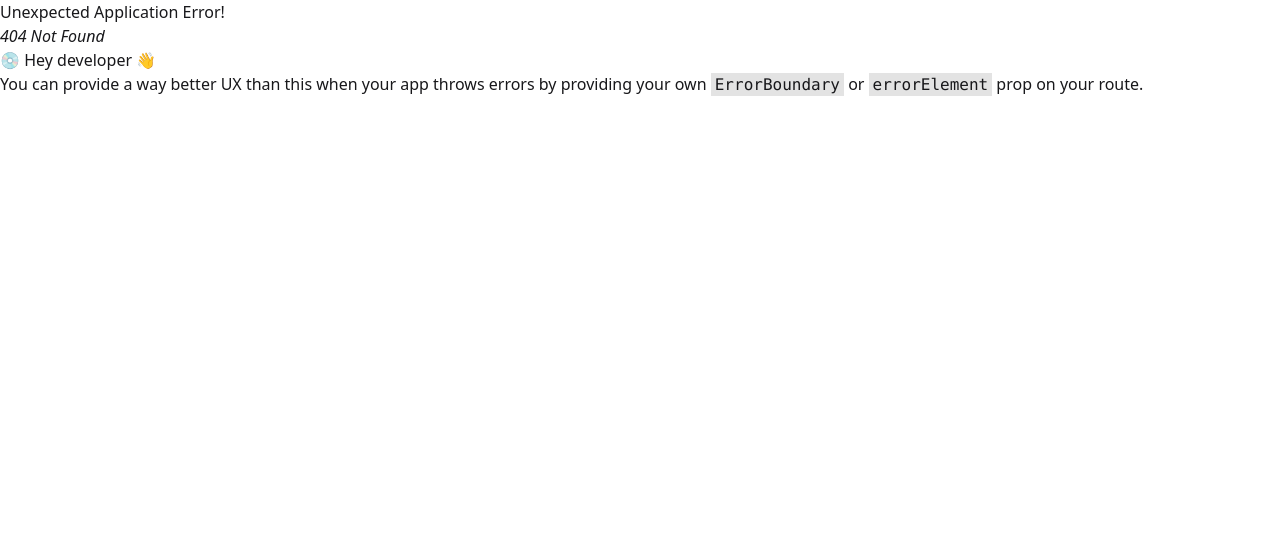
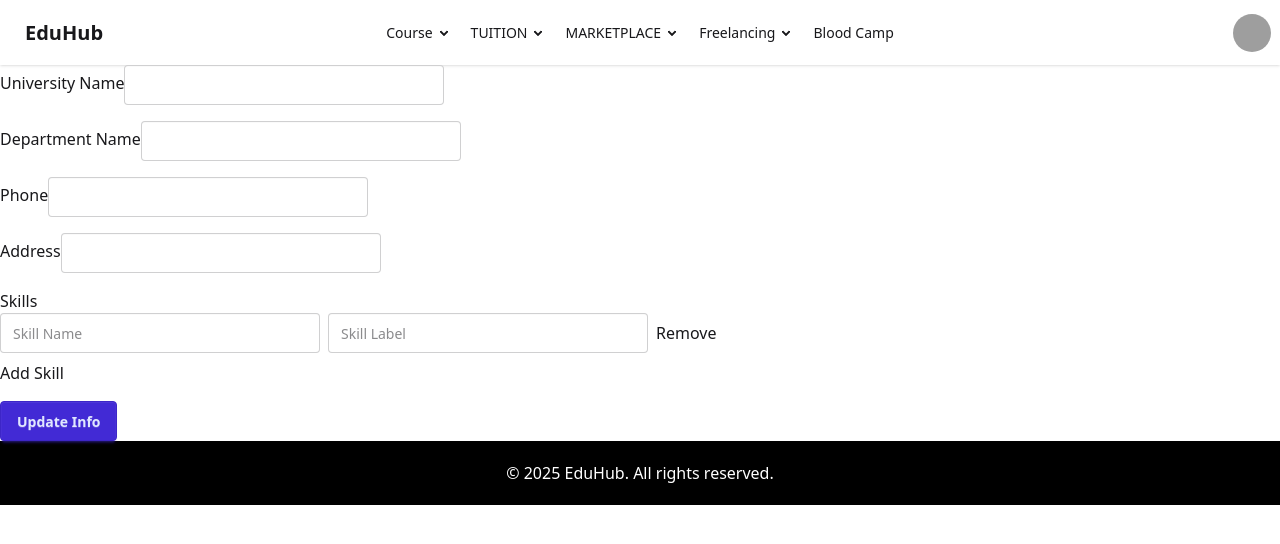
Before and after one commit to RabiulMannanSajed/EduHub-master-client, a React (Vite) app: page /profileSetting in a window 1280 px wide. Before the commit this address had no page. Shown: the top 544 px of the page. Built offline with nearby package versions, Linux system fonts and the light colour scheme; no server answers; grey boxes are pictures that could not be loaded.

Commit message:
profile updated

```diff
--- a/src/Pages/AuthFile/AuthNavbar/AuthNavbar.jsx
+++ b/src/Pages/AuthFile/AuthNavbar/AuthNavbar.jsx
@@ -90,7 +90,34 @@ const AuthNavbar = () => {
         </ul>
       </div>
       <div className="navbar-end">
-        <a className="btn">LogOut</a>
+        <div className="dropdown dropdown-end">
+          <div
+            tabIndex={0}
+            role="button"
+            className="btn btn-ghost btn-circle avatar"
+          >
+            <div className="w-10 rounded-full">
+              <img
+                alt="Tailwind CSS Navbar component"
+                src="https://img.daisyui.com/images/stock/photo-1534528741775-53994a69daeb.webp"
+              />
+            </div>
+          </div>
+          <ul
+            tabIndex={0}
+            className="menu menu-sm dropdown-content bg-base-100 rounded-box z-1 mt-3 w-52 p-2 shadow"
+          >
+            <li>
+              <NavLink to="/profile">Profile</NavLink>
+            </li>
+            <li>
+              <NavLink to="/profileSetting">Setting</NavLink>
+            </li>
+            <li>
+              <a>Logout</a>
+            </li>
+          </ul>
+        </div>
       </div>
     </div>
   );
--- /dev/null
+++ b/src/Pages/AuthFile/CustomProvider/userContext.jsx
@@ -0,0 +1,20 @@
+import { createContext, useContext, useEffect, useState } from "react";
+
+const UserContext = createContext(null);
+
+export const UserProvider = ({ children }) => {
+  const [userEmail, setUserEmail] = useState(null);
+
+  useEffect(() => {
+    const email = localStorage.getItem("email");
+    setUserEmail(email);
+  }, []);
+
+  return (
+    <UserContext.Provider value={{ userEmail, setUserEmail }}>
+      {children}
+    </UserContext.Provider>
+  );
+};
+
+export const useUser = () => useContext(UserContext);
--- /dev/null
+++ b/src/Pages/AuthFile/Freelancing/Freelancing/FreelancingInstructor.jsx
@@ -0,0 +1,16 @@
+const FreelancingInstructor = () => {
+  // this is for the Instructor
+  //  make a another database for this where user id will send to the backend
+  // and other info
+  //**
+  //!  Send those thing to the backend
+  //full name
+  // job Experience
+  // available courses
+  // expectedMoney
+  // ClassHour
+  // cv  */
+  return <div></div>;
+};
+
+export default FreelancingInstructor;
--- a/src/Pages/AuthFile/Profile/Profile.jsx
+++ b/src/Pages/AuthFile/Profile/Profile.jsx
@@ -1,60 +1,52 @@
+import { useEffect, useState } from "react";
+import useBloodDonors from "../../../hooks/useBloodDonners";
+import { useUser } from "../CustomProvider/userContext";
+
 const Profile = () => {
+  const { userEmail } = useUser();
+  const [users] = useBloodDonors(); // get the data array from the object
+  const [currentUser, setCurrentUser] = useState(null);
+
+  useEffect(() => {
+    console.log("userEmail:", userEmail);
+    console.log("users:", users?.data);
+
+    if (userEmail && users?.data?.length > 0) {
+      const foundUser = users.data.find((user) => user?.email === userEmail);
+      console.log("foundUser:", foundUser);
+      setCurrentUser(foundUser || null);
+    }
+  }, [userEmail, users]);
+
+  console.log("currentUser:", currentUser);
   return (
     <div className="max-w-[80%] mx-auto">
       <div className=" mt-10 p-6 bg-white rounded-lg shadow-lg">
         <div className="flex border-b-2 border-gray-300 pb-6">
           <div className="w-1/3 pr-8">
-            <h3 className="text-lg font-semibold text-gray-800 mb-4">Skills</h3>
-            <div className="mb-3">
-              <p className="text-sm text-gray-600">HTML</p>
+            {currentUser?.skills?.length > 0 ? (
+              <>
+                <h3 className="text-lg font-semibold text-gray-800 mb-4">
+                  Skills
+                </h3>
+                {currentUser.skills.map((skill, index) => (
+                  <div className="mb-3" key={index}>
+                    <p className="text-sm text-gray-600">{skill.name}</p>
                     <div className="w-full bg-gray-200 h-2 mb-2">
                       <div
                         className="bg-yellow-400 h-2"
-                  style={{ width: "90%" }}
+                        style={{ width: `${skill.level}%` }}
                       ></div>
                     </div>
-              <p className="text-sm text-gray-600">90%</p>
+                    <p className="text-sm text-gray-600">{skill.level}%</p>
                   </div>
-            <div className="mb-3">
-              <p className="text-sm text-gray-600">CSS</p>
-              <div className="w-full bg-gray-200 h-2 mb-2">
-                <div
-                  className="bg-yellow-400 h-2"
-                  style={{ width: "85%" }}
-                ></div>
-              </div>
-              <p className="text-sm text-gray-600">85%</p>
-            </div>
-            <div className="mb-3">
-              <p className="text-sm text-gray-600">JavaScript</p>
-              <div className="w-full bg-gray-200 h-2 mb-2">
-                <div
-                  className="bg-yellow-400 h-2"
-                  style={{ width: "80%" }}
-                ></div>
-              </div>
-              <p className="text-sm text-gray-600">80%</p>
-            </div>
-            <div className="mb-3">
-              <p className="text-sm text-gray-600">PHP</p>
-              <div className="w-full bg-gray-200 h-2 mb-2">
-                <div
-                  className="bg-yellow-400 h-2"
-                  style={{ width: "75%" }}
-                ></div>
-              </div>
-              <p className="text-sm text-gray-600">75%</p>
-            </div>
-            <div className="mb-3">
-              <p className="text-sm text-gray-600">WordPress</p>
-              <div className="w-full bg-gray-200 h-2 mb-2">
-                <div
-                  className="bg-yellow-400 h-2"
-                  style={{ width: "85%" }}
-                ></div>
-              </div>
-              <p className="text-sm text-gray-600">85%</p>
-            </div>
+                ))}
+              </>
+            ) : (
+              <h3 className="text-lg font-semibold text-gray-800 mb-4">
+                No skills added
+              </h3>
+            )}
 
             <button className="mt-6 bg-black text-white px-4 py-2 rounded hover:bg-gray-700 w-full">
               Download CV
@@ -70,13 +62,33 @@ const Profile = () => {
               />
               <div>
                 <h2 className="text-2xl font-semibold text-gray-800">
-                  Oronno Anam
+                  {currentUser?.name ? (
+                    <h2 className="text-2xl font-semibold text-gray-800">
+                      {currentUser.name}
                     </h2>
-                <p className="text-sm text-gray-500">Instructor at EduHub</p>
+                  ) : (
+                    <></>
+                  )}
+                </h2>
+                {currentUser?.email ? (
+                  <p className="text-sm text-gray-500">{currentUser.email}</p>
+                ) : (
+                  <></>
+                )}{" "}
                 <p className="text-sm text-gray-500">
-                  Admin | Working at CodersLab
+                  {" "}
+                  coming Instructor at EduHub
                 </p>
-                <p className="text-sm text-gray-500">University of Dhaka</p>
+                <p className="text-sm text-gray-500">
+                  coming Admin | Working at CodersLab
+                </p>
+                {currentUser?.varsityName ? (
+                  <p className="text-sm text-gray-500">
+                    {currentUser.varsityName}
+                  </p>
+                ) : (
+                  <></>
+                )}{" "}
                 <div className="flex space-x-4 mt-2">
                   <button className="bg-red-600 text-white px-4 py-2 rounded hover:bg-red-700 text-sm">
                     Message
@@ -90,8 +102,14 @@ const Profile = () => {
 
             <div className="mt-6 flex space-x-6 text-sm text-gray-600">
               <span className="flex items-center space-x-1">
+                {currentUser?.blood ? (
+                  <span className="flex items-center space-x-1">
                     <div className="w-2.5 h-2.5 rounded-full bg-red-600"></div>
-                <span>AB+</span>
+                    <span>{currentUser.blood}</span>
+                  </span>
+                ) : (
+                  <></>
+                )}
               </span>
               <span className="flex items-center space-x-1">
                 <div className="w-2.5 h-2.5 rounded-full bg-green-500"></div>
--- /dev/null
+++ b/src/Pages/AuthFile/Profile/ProfileSetting/ProfileSetting.jsx
@@ -0,0 +1,136 @@
+import React, { useEffect, useState } from "react";
+import { useForm, useFieldArray } from "react-hook-form";
+import axios from "axios";
+import { useUser } from "../../CustomProvider/userContext";
+import useBloodDonors from "../../../../hooks/useBloodDonners";
+
+// Assuming these custom hooks return user info and blood donor list
+
+const ProfileSetting = () => {
+  const { userEmail } = useUser();
+  const [users] = useBloodDonors();
+  const [currentUser, setCurrentUser] = useState(null);
+
+  // react-hook-form setup
+  const {
+    register,
+    control,
+    handleSubmit,
+    reset,
+    formState: { errors },
+  } = useForm({
+    defaultValues: {
+      varsityName: "",
+      departmentName: "",
+      Phone: "",
+      Address: "",
+      skills: [{ name: "", label: "" }],
+    },
+  });
+
+  const { fields, append, remove } = useFieldArray({
+    control,
+    name: "skills",
+  });
+
+  // Set current user based on email
+  useEffect(() => {
+    if (userEmail && users?.data?.length > 0) {
+      const foundUser = users.data.find((user) => user?.email === userEmail);
+      setCurrentUser(foundUser || null);
+    }
+  }, [userEmail, users]);
+
+  // Populate form with user data
+  useEffect(() => {
+    if (currentUser) {
+      reset({
+        varsityName: currentUser.varsityName || "",
+        departmentName: currentUser.departmentName || "",
+        Phone: currentUser.Phone || "",
+        Address: currentUser.Address || "",
+        skills:
+          currentUser.skills?.length > 0
+            ? currentUser.skills
+            : [{ name: "", label: "" }],
+      });
+    }
+  }, [currentUser, reset]);
+
+  const onSubmit = async (data) => {
+    try {
+      if (!currentUser?._id) {
+        console.error("User ID not found");
+        return;
+      }
+
+      const response = await axios.patch(
+        `http://localhost:5000/api/v1/users/${currentUser?._id}`,
+        data
+      );
+
+      if (response?.data?.success) {
+        alert("User updated successfully!");
+      } else {
+        alert("Something went wrong while updating user.");
+      }
+    } catch (error) {
+      console.error("Error updating user:", error);
+      alert("Something went wrong while updating user.");
+    }
+  };
+
+  return (
+    <form onSubmit={handleSubmit(onSubmit)} className="space-y-4">
+      <div>
+        <label>University Name</label>
+        <input {...register("varsityName")} className="input" />
+      </div>
+
+      <div>
+        <label>Department Name</label>
+        <input {...register("departmentName")} className="input" />
+      </div>
+
+      <div>
+        <label>Phone</label>
+        <input {...register("Phone")} className="input" />
+      </div>
+
+      <div>
+        <label>Address</label>
+        <input {...register("Address")} className="input" />
+      </div>
+
+      <div>
+        <label>Skills</label>
+        {fields.map((field, index) => (
+          <div key={field.id} className="flex gap-2 items-center mb-2">
+            <input
+              {...register(`skills.${index}.name`)}
+              placeholder="Skill Name"
+              className="input"
+            />
+            <input
+              {...register(`skills.${index}.label`)}
+              placeholder="Skill Label"
+              className="input"
+            />
+            <button type="button" onClick={() => remove(index)}>
+              Remove
+            </button>
+          </div>
+        ))}
+        <button type="button" onClick={() => append({ name: "", label: "" })}>
+          Add Skill
+        </button>
+      </div>
+
+      <button type="submit" className="btn btn-primary">
+        Update Info
+      </button>
+    </form>
+  );
+};
+
+export default ProfileSetting;
--- a/src/Pages/UnAuthFiles/Login/Login.jsx
+++ b/src/Pages/UnAuthFiles/Login/Login.jsx
@@ -1,6 +1,6 @@
 import axios from "axios";
 import { useForm } from "react-hook-form";
-import { NavLink } from "react-router-dom";
+import { NavLink, useNavigate } from "react-router-dom";
 
 const Login = () => {
   const {
@@ -9,7 +9,7 @@ const Login = () => {
     reset,
     formState: { error },
   } = useForm();
-
+  const navigate = useNavigate();
   const onSubmit = async (data) => {
     const userData = {
       email: data.email,
@@ -21,15 +21,25 @@ const Login = () => {
         "http://localhost:5000/api/v1/auth/login",
         data
       );
-      if (response.ok) {
-        alert("Registration successful!");
-        reset(); // Clear form
-      } else {
-        alert(`Registration failed: ${response.message}`);
+
+      // If the request was successful, it won't go to catch
+      alert("Login successful!");
+      console.log("Logged in user:", response.data.data.user); // optional
+      if (response.data?.data?.user) {
+        const { email } = response.data.data.user;
+        localStorage.setItem("email", email);
+        navigate("/profile"); //
       }
     } catch (error) {
-      console.error("Error submitting form:", error);
-      alert("Something went wrong while submitting the form.");
+      // Handle error response
+      if (error.response && error.response.data) {
+        alert(
+          `Login failed: ${error.response.data.message || "Unknown error"}`
+        );
+      } else {
+        alert("Something went wrong while submitting the form.");
+      }
+      console.error("Login error:", error);
     }
   };
 
@@ -79,7 +89,7 @@ const Login = () => {
           </div>
           {/* this is submit btn */}
           <div className="form-control mt-6 mb-9 w-[80%]">
-            <input className="signUpBtn" type="submit" value="Create Account" />
+            <input className="signUpBtn" type="submit" value="Login" />
           </div>
         </form>
 
--- a/src/Pages/UnAuthFiles/Register/Register.jsx
+++ b/src/Pages/UnAuthFiles/Register/Register.jsx
@@ -36,7 +36,7 @@ const Register = () => {
 
       const result = await response.json();
       if (response.ok) {
-        navigate("/authHome");
+        navigate("/login");
         alert("Registration successful!");
         reset(); // Clear form
       } else {
--- a/src/Router/Router.jsx
+++ b/src/Router/Router.jsx
@@ -10,6 +10,7 @@ import ProfileOfHelper from "../Pages/AuthFile/ProfileOfHelper/ProfileOfHelper";
 import BookBuy from "../Pages/AuthFile/BuyBookAndItems/BookBuy/BookBuy";
 import ItemBuy from "../Pages/AuthFile/BuyBookAndItems/ItemBuy/ItemBuy";
 import AuthHome from "../Pages/AuthFile/AuthHome/AuthHome/AuthHome";
+import ProfileSetting from "../Pages/AuthFile/Profile/ProfileSetting/ProfileSetting";
 
 export const route = createBrowserRouter([
   {
@@ -37,6 +38,10 @@ export const route = createBrowserRouter([
         element: <Profile />,
       },
       {
+        path: "/profileSetting",
+        element: <ProfileSetting />,
+      },
+      {
         path: "/bloodCamp",
         element: <BloodCamp />,
       },
--- a/src/main.jsx
+++ b/src/main.jsx
@@ -4,13 +4,16 @@ import "./index.css";
 import { route } from "./Router/Router.jsx";
 import { RouterProvider } from "react-router-dom";
 import { QueryClient, QueryClientProvider } from "@tanstack/react-query";
+import { UserProvider } from "./Pages/AuthFile/CustomProvider/userContext.jsx";
 
 const queryClient = new QueryClient();
 
 createRoot(document.getElementById("root")).render(
   <StrictMode>
     <QueryClientProvider client={queryClient}>
-      <RouterProvider router={route} />
+      <UserProvider>
+        <RouterProvider router={route} />
+      </UserProvider>
     </QueryClientProvider>
   </StrictMode>
 );
--- /dev/null
+++ b/src/utils/findCurrentUser.js
@@ -0,0 +1,5 @@
+export const findCurrentUser = (users, userEmail) => {
+  if (!userEmail || !users?.length) return null;
+
+  return users.find((user) => user?.email === userEmail) || null;
+};
```
Lines whose indentation alone changed are shown as unchanged.
